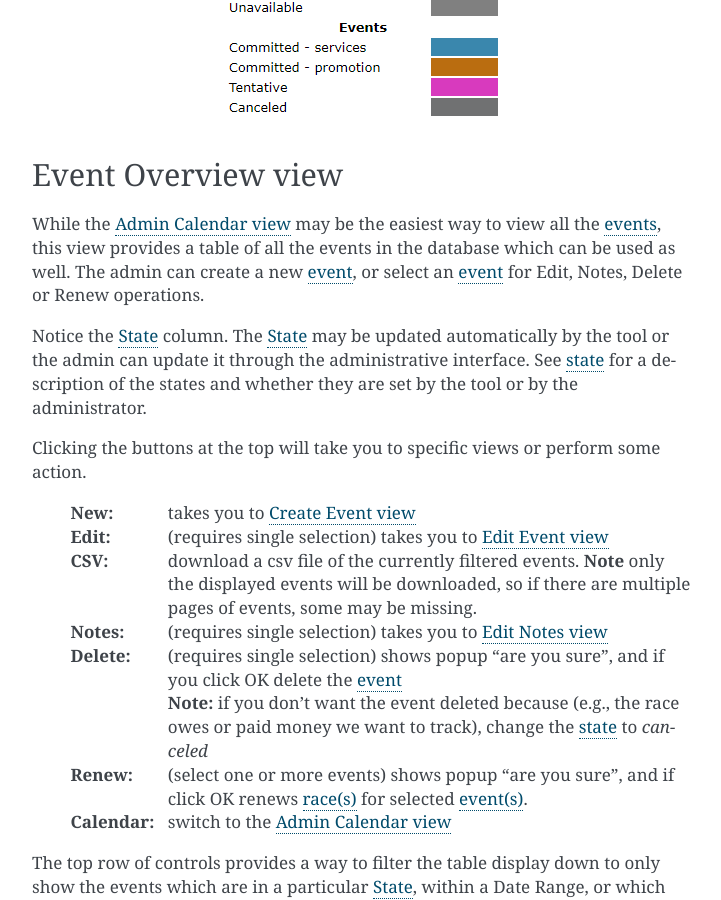
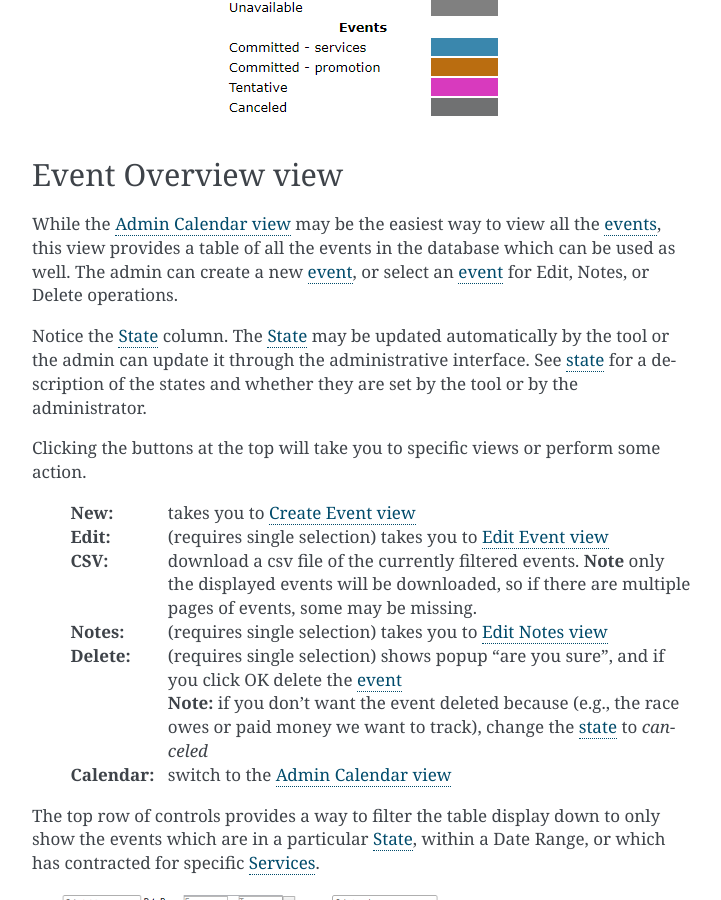
Before and after one commit to louking/contracts, a Sphinx documentation site: the page built from docs/contract-admin-reference.rst, in a window 1280 px wide and 900 px high, scrolled down 823 px. Shown: the whole window, without its empty margins (388-1109 px from the left). Built offline with Sphinx 7.4.7, drawn with Linux system fonts in a browser that asks for light colours; some of the changed text lies outside the part shown.

Commit message:
edit event view, remove 'renew' button from docs

```diff
--- a/docs/contract-admin-reference.rst
+++ b/docs/contract-admin-reference.rst
@@ -38,7 +38,7 @@ Event Overview view
 
 While the :ref:`admin-calendar-view` may be the easiest way to view all the :term:`events <event>`,
 this view  provides a table  of all the events in the database which can be used as well. The admin
-can create a new :term:`event`, or  select an :term:`event` for Edit, Notes, Delete or Renew
+can create a new :term:`event`, or  select an :term:`event` for Edit, Notes, or Delete
 operations.
 
 Notice the :term:`State` column. The :term:`State` may be updated automatically by the tool or the
@@ -61,9 +61,6 @@ action.
 
       **Note:** if you don't want the event deleted because (e.g., the race owes or paid money we want to
       track), change the :term:`state` to *canceled*
-
-   :Renew: (select one or more events) shows popup “are you sure”, and if click OK renews :term:`race(s) <race>`
-      for selected :term:`event(s) <event>`.
 
    :Calendar: switch to the :ref:`admin-calendar-view`
 
@@ -348,8 +345,8 @@ happens [5 days] after the event.
    the following year, on the same date, depending on the date rule specified for this
    race. See :ref:`date-rules` for more information.
 
-   **Note** if the date rule for the :term:`race` is not set, an email is generated
-   to the administrator that this race was not renewed.
+   **Note** if the date rule for the :term:`race` is not set, the system creates
+   one automatically, based on nth day of week in month.
 
 -  a :ref:`post-event-email` is sent to thank the race
    director for the opportunity to provide our services, to let them
```
